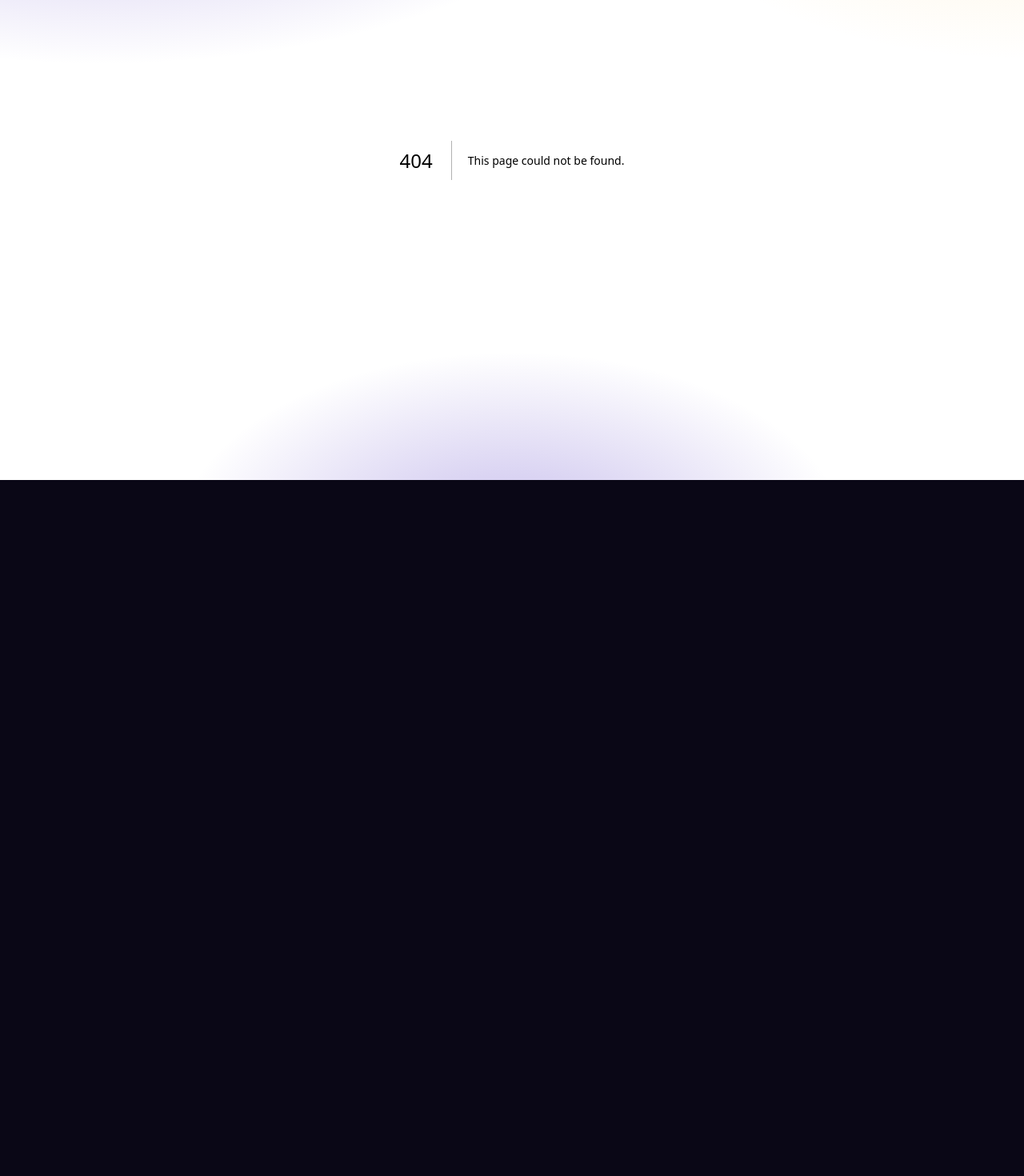
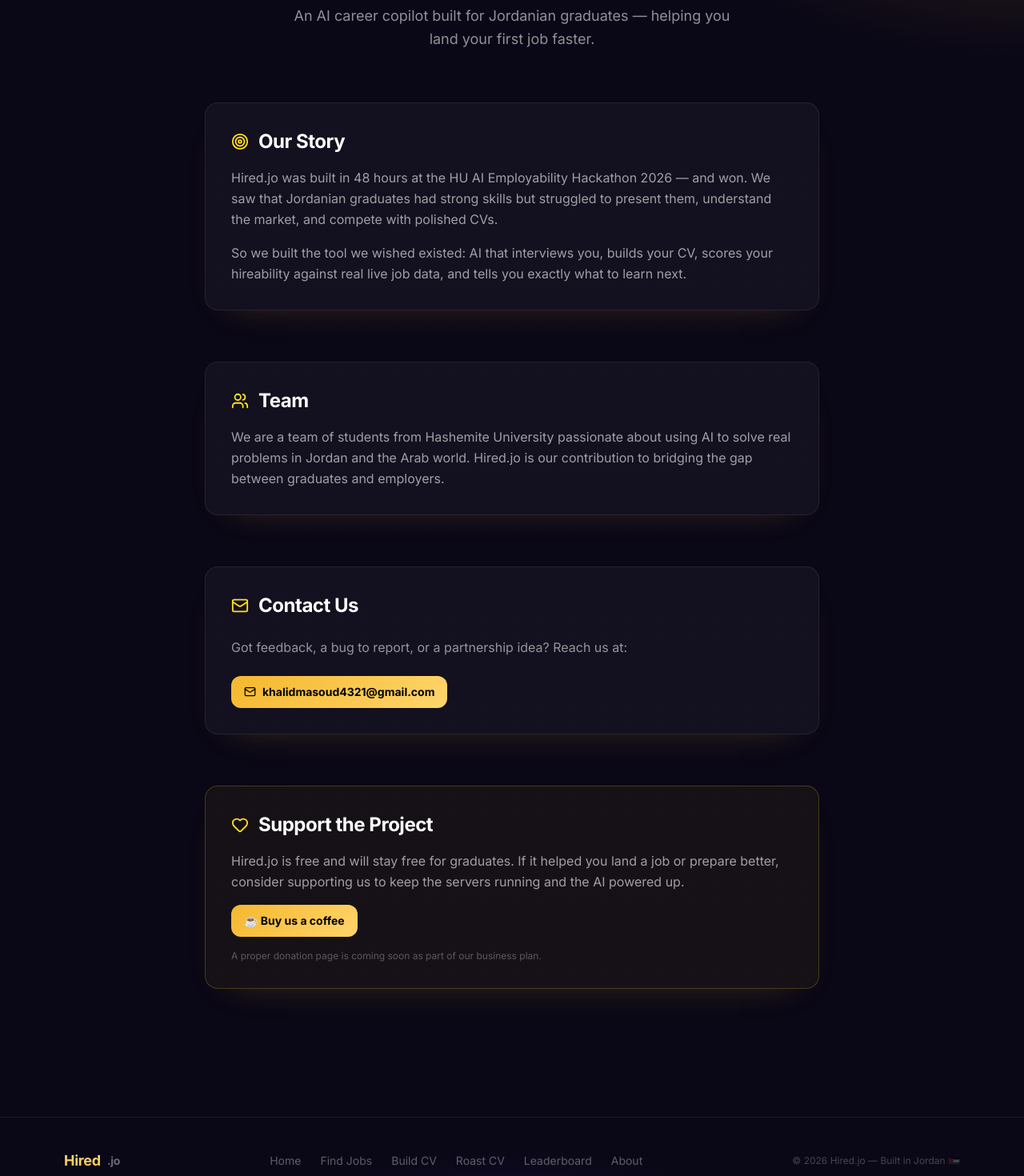
Before and after one commit to Husamalj/hired-jo, a Next.js app: page /about in a window 1280 px wide. Before the commit this address had no page. Shown: the part 200-1670 px from the top of the page at 80% size. Before the commit the page ends 800 px from the top, so only its background shows below. Built offline with nearby package versions, Linux system fonts and the light colour scheme; no server answers.

Commit message:
feat: add /about page with contact and support sections + site footer

```diff
--- /dev/null
+++ b/app/about/page.tsx
@@ -0,0 +1,82 @@
+import Navbar from "@/components/Navbar";
+import { Mail, Heart, Users, Target } from "lucide-react";
+
+export const metadata = { title: "About — Hired.jo" };
+
+export default function AboutPage() {
+  return (
+    <>
+      <Navbar />
+      <main className="relative min-h-screen px-4 py-20">
+        <div className="absolute inset-0 dot-grid opacity-[0.04]" />
+        <div className="relative mx-auto max-w-3xl space-y-16">
+
+          {/* Hero */}
+          <section className="text-center space-y-4">
+            <h1 className="font-display text-5xl font-extrabold gold-text-grad">About Hired.jo</h1>
+            <p className="text-white/55 text-lg leading-relaxed max-w-xl mx-auto">
+              An AI career copilot built for Jordanian graduates — helping you land your first job faster.
+            </p>
+          </section>
+
+          {/* Story */}
+          <section className="feature-card rounded-2xl border border-white/8 bg-white/[0.04] p-8 space-y-4">
+            <h2 className="font-display text-2xl font-bold text-white flex items-center gap-3">
+              <Target size={22} className="text-yellow-300" /> Our Story
+            </h2>
+            <p className="text-white/60 leading-relaxed">
+              Hired.jo was built in 48 hours at the HU AI Employability Hackathon 2026 — and won. We saw that Jordanian graduates had strong skills but struggled to present them, understand the market, and compete with polished CVs.
+            </p>
+            <p className="text-white/60 leading-relaxed">
+              So we built the tool we wished existed: AI that interviews you, builds your CV, scores your hireability against real live job data, and tells you exactly what to learn next.
+            </p>
+          </section>
+
+          {/* Team */}
+          <section className="feature-card rounded-2xl border border-white/8 bg-white/[0.04] p-8 space-y-4">
+            <h2 className="font-display text-2xl font-bold text-white flex items-center gap-3">
+              <Users size={22} className="text-yellow-300" /> Team
+            </h2>
+            <p className="text-white/60 leading-relaxed">
+              We are a team of students from Hashemite University passionate about using AI to solve real problems in Jordan and the Arab world. Hired.jo is our contribution to bridging the gap between graduates and employers.
+            </p>
+          </section>
+
+          {/* Contact */}
+          <section className="feature-card rounded-2xl border border-white/8 bg-white/[0.04] p-8 space-y-6" id="contact">
+            <h2 className="font-display text-2xl font-bold text-white flex items-center gap-3">
+              <Mail size={22} className="text-yellow-300" /> Contact Us
+            </h2>
+            <p className="text-white/55">Got feedback, a bug to report, or a partnership idea? Reach us at:</p>
+            <a
+              href="mailto:khalidmasoud4321@gmail.com"
+              className="inline-flex items-center gap-2 rounded-xl gold-grad px-4 py-2.5 text-sm font-bold text-black"
+            >
+              <Mail size={15} /> khalidmasoud4321@gmail.com
+            </a>
+          </section>
+
+          {/* Support / Donate */}
+          <section className="feature-card rounded-2xl border border-yellow-300/20 bg-yellow-300/5 p-8 space-y-4" id="support">
+            <h2 className="font-display text-2xl font-bold text-white flex items-center gap-3">
+              <Heart size={22} className="text-yellow-300" /> Support the Project
+            </h2>
+            <p className="text-white/60 leading-relaxed">
+              Hired.jo is free and will stay free for graduates. If it helped you land a job or prepare better, consider supporting us to keep the servers running and the AI powered up.
+            </p>
+            <a
+              href="https://buymeacoffee.com/hiredjo"
+              target="_blank"
+              rel="noopener noreferrer"
+              className="inline-flex items-center gap-2 rounded-xl gold-grad px-4 py-2.5 text-sm font-bold text-black"
+            >
+              ☕ Buy us a coffee
+            </a>
+            <p className="text-white/30 text-xs">A proper donation page is coming soon as part of our business plan.</p>
+          </section>
+
+        </div>
+      </main>
+    </>
+  );
+}
--- a/app/layout.tsx
+++ b/app/layout.tsx
@@ -1,6 +1,7 @@
 import type { Metadata, Viewport } from "next";
 import { Inter } from "next/font/google";
 import "./globals.css";
+import { Footer } from "@/components/Footer";
 
 const inter = Inter({ subsets: ["latin"], variable: "--font-inter" });
 
@@ -128,7 +129,7 @@ export default function RootLayout({ children }: { children: React.ReactNode })
           dangerouslySetInnerHTML={{ __html: JSON.stringify(jsonLd) }}
         />
       </head>
-      <body className="min-h-full flex flex-col grain">{children}</body>
+      <body className="min-h-full flex flex-col grain">{children}<Footer /></body>
     </html>
   );
 }
--- /dev/null
+++ b/components/Footer.tsx
@@ -0,0 +1,21 @@
+export function Footer() {
+  return (
+    <footer className="relative mt-20 border-t border-white/8">
+      <div className="mx-auto max-w-6xl px-4 py-10 flex flex-col sm:flex-row items-center justify-between gap-6 text-sm text-white/35">
+        <div className="flex items-center gap-2 font-display font-bold">
+          <span className="gold-text-grad text-lg">Hired</span>
+          <span className="text-white/40">.jo</span>
+        </div>
+        <div className="flex flex-wrap justify-center gap-x-6 gap-y-2">
+          <a href="/" className="hover:text-white/70 transition">Home</a>
+          <a href="/jobs" className="hover:text-white/70 transition">Find Jobs</a>
+          <a href="/build" className="hover:text-white/70 transition">Build CV</a>
+          <a href="/roast" className="hover:text-white/70 transition">Roast CV</a>
+          <a href="/leaderboard" className="hover:text-white/70 transition">Leaderboard</a>
+          <a href="/about" className="hover:text-white/70 transition">About</a>
+        </div>
+        <p className="text-white/25 text-xs">© {new Date().getFullYear()} Hired.jo — Built in Jordan 🇯🇴</p>
+      </div>
+    </footer>
+  );
+}
--- a/components/Navbar.tsx
+++ b/components/Navbar.tsx
@@ -13,6 +13,7 @@ const links = [
   { href: "/learn", label: "Learn" },
   { href: "/cofounder", label: "Co-founders" },
   { href: "/leaderboard", label: "Leaderboard" },
+  { href: "/about", label: "About" },
 ];
 
 export function Navbar() {
```
